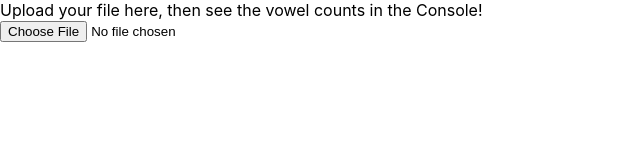
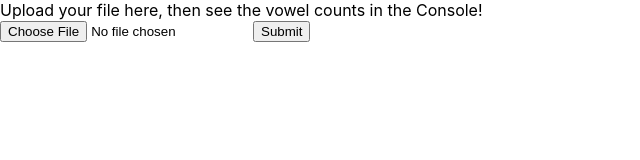
Before and after one commit to zallin93/vowels, a React (Create React App) app in the folder vowels-app/: page / in a window 1280 px wide. Shown: the top 160 px of the page, without its empty margins (0-640 px from the left). Built offline with nearby package versions, Linux system fonts and the light colour scheme.

Commit message:
switch to a button so you can change what file you want before submitting

```diff
--- a/vowels-app/src/app/components/FileUploader.jsx
+++ b/vowels-app/src/app/components/FileUploader.jsx
@@ -4,11 +4,13 @@ import {countVowels} from 'vowels-util';
 class FileUploader extends React.Component {
     constructor(props) {
         super(props);
-        this.handleChangeFunc = this.handleChangeFunc.bind(this);
+        this.handleUploadFunc = this.handleUploadFunc.bind(this);
     }
 
-    handleChangeFunc(e) {
-        let curFile = e.target.files[0];
+    handleUploadFunc(e) {
+        e.preventDefault();
+
+        let curFile = this.fileInput.files[0];
         let reader = new FileReader();
         reader.onload = e => {
             let lines = reader.result.split('\n');
@@ -23,7 +25,8 @@ class FileUploader extends React.Component {
     render() {
         return (
             <div>
-                <input type='file' onChange={this.handleChangeFunc} />
+                <input type='file' ref={(ref) => {this.fileInput = ref;}} />
+                <button type='button' onClick={this.handleUploadFunc} >Submit</button>
             </div>
         );
     }
```
